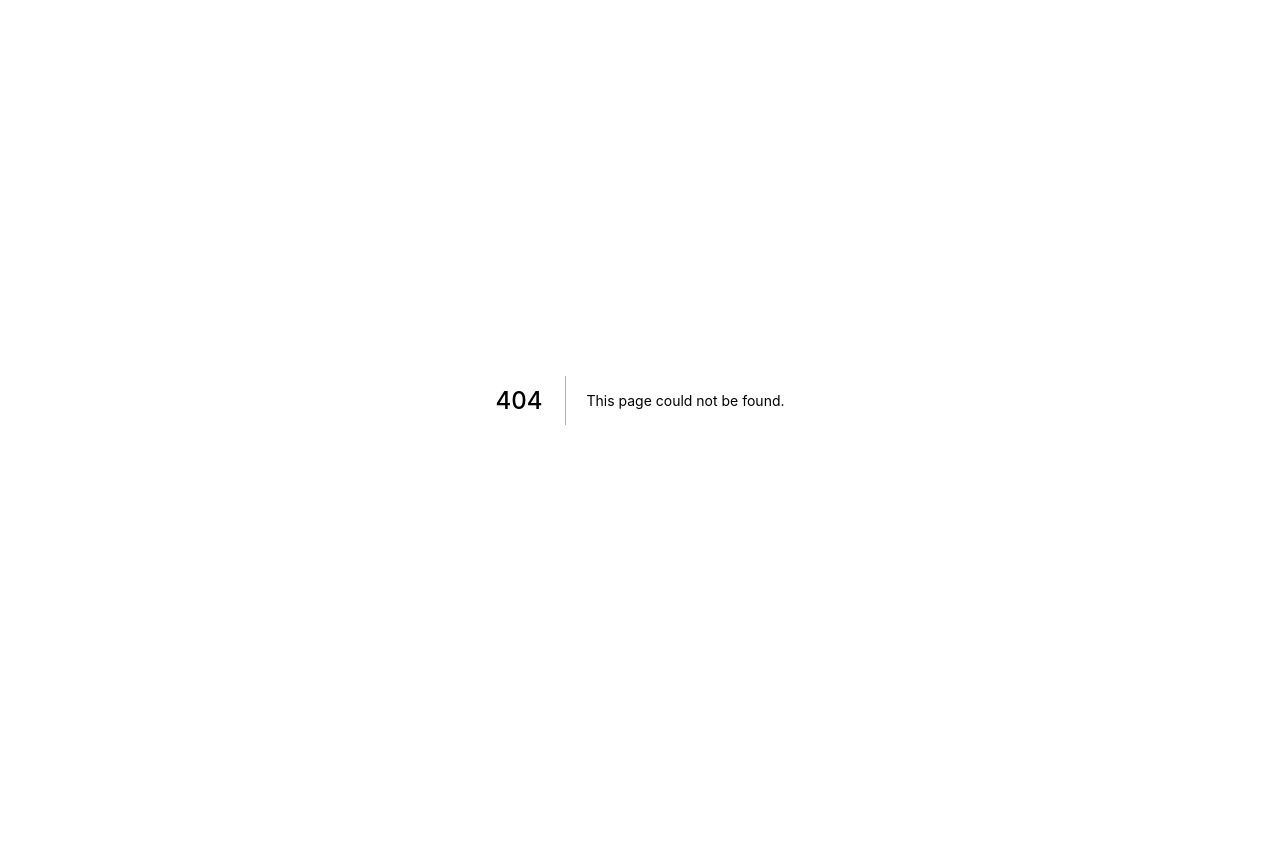
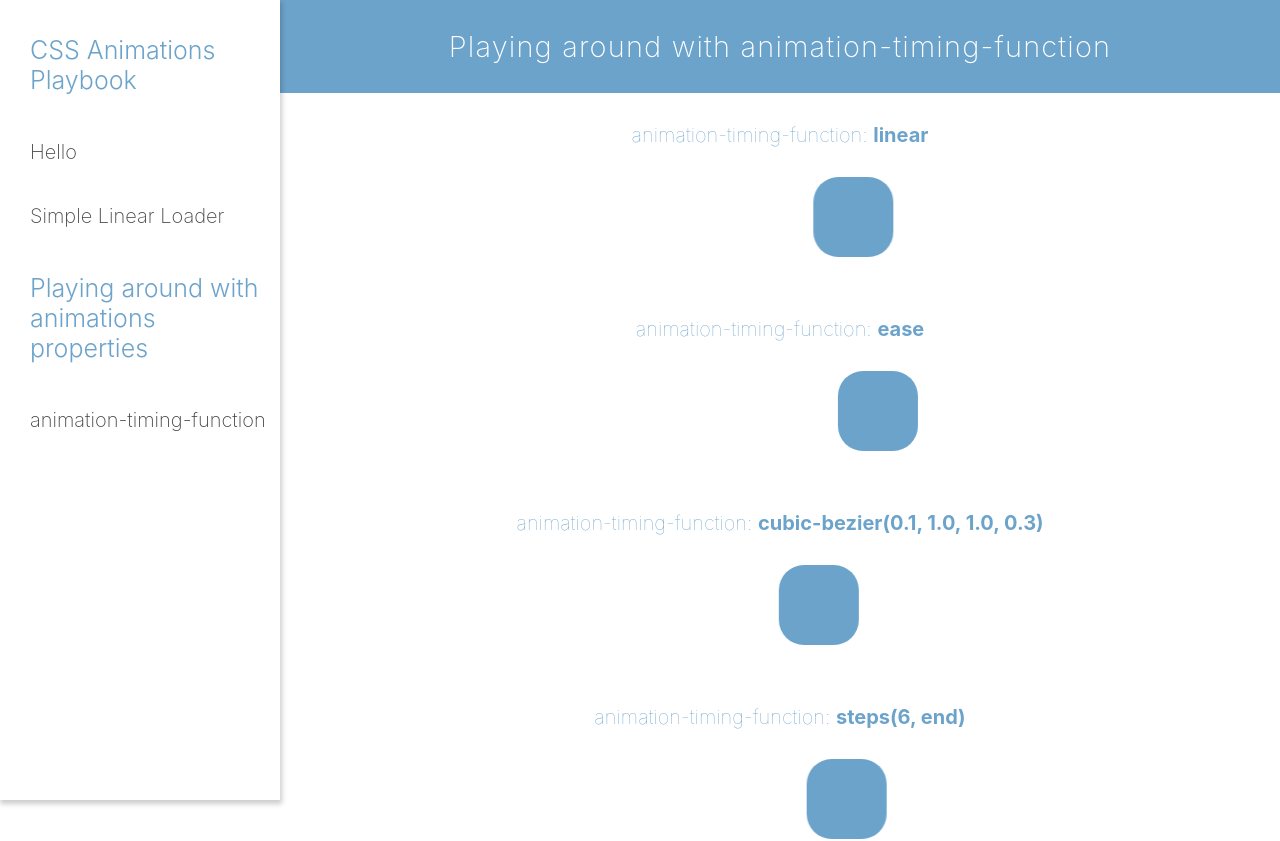
Before and after one commit to celestynaflis/css-animations-playbook, a Next.js app: page /animation-timing-function in a window 1280 px wide. Before the commit this address had no page. Shown: the top 841 px of the page. Before the commit the page ends 800 px from the top, so only its background shows below. Built offline with nearby package versions, Linux system fonts and the light colour scheme.

Commit message:
added new page

```diff
--- /dev/null
+++ b/components/AnimationTimingFunctionComponent.js
@@ -0,0 +1,32 @@
+import React from 'react';
+import styles from './AnimationTimingFunctionComponent.module.css';
+
+const AnimationTimingFunctionComponent = () => {
+    return (
+        <div className={styles.container}>
+            <p className={styles.choosePropertyButton}>
+                animation-timing-function: <strong>linear</strong>
+            </p>
+            <div className={`${styles.square} ${styles.linear}`}></div>
+            <p className={styles.choosePropertyButton}>
+                animation-timing-function: <strong>ease</strong>
+            </p>
+            <div className={`${styles.square} ${styles.ease}`}></div>
+            <p className={styles.choosePropertyButton}>
+                animation-timing-function:{' '}
+                <strong>cubic-bezier(0.1, 1.0, 1.0, 0.3)</strong>
+            </p>
+            <div className={`${styles.square} ${styles.cubic}`}></div>
+            <p className={styles.choosePropertyButton}>
+                animation-timing-function: <strong>steps(6, end)</strong>
+            </p>
+            <div className={`${styles.square} ${styles.steps}`}></div>
+            <p className={styles.choosePropertyButton}>
+                animation-timing-function: <strong>revert</strong>
+            </p>
+            <div className={`${styles.square} ${styles.revert}`}></div>
+        </div>
+    );
+};
+
+export default AnimationTimingFunctionComponent;
--- /dev/null
+++ b/components/AnimationTimingFunctionComponent.module.css
@@ -0,0 +1,68 @@
+.container {
+    display: flex;
+    flex-direction: column;
+    justify-content: flex-start;
+    align-items: center;
+    padding-left: 280px;
+    width: 100%;
+    height: 100%;
+}
+
+.row {
+    display: flex;
+    flex-direction: row;
+    justify-content: center;
+    align-items: center;
+}
+
+.choosePropertyButton {
+    text-align: center;
+    padding: 10px;
+    color: #6CA3CB;
+    font-size: 20px;
+    font-weight: lighter;
+}
+
+.square {
+    width: 80px;
+    height: 80px;
+    background-color: #6CA3CB;
+    border-radius: 25px;
+    margin-left: -200px;
+    margin-bottom: 30px;
+    animation-name: moveAnimation;
+    animation-duration: 3s;
+    animation-iteration-count: infinite;
+
+}
+
+.linear {
+    animation-timing-function: linear;
+}
+
+.steps {
+    animation-timing-function: steps(6, end);
+}
+
+.cubic {
+    /*linear, ease-in, ease-out itd również korzystają z krzywej beziera. Określa szybkość ruchu w przedziale od 0 do 1.
+    Im mniejsza wartosc tym szybciej porusza się element*/
+    animation-timing-function: cubic-bezier(0.1, 1.0, 1.0, 0.3);
+}
+
+.revert {
+    animation-timing-function: revert;
+}
+
+.ease {
+    animation-timing-function: ease;
+}
+
+@keyframes moveAnimation {
+    from {
+        transform: translateX(0px);
+    }
+    to {
+        transform: translateX(200px);
+    }
+}
--- a/components/LeftMenu.js
+++ b/components/LeftMenu.js
@@ -16,6 +16,15 @@ const LeftMenu = () => {
             >
                 Simple Linear Loader
             </p>
+            <p className={styles.title}>
+                Playing around with animations properties
+            </p>
+            <p
+                className={styles.link}
+                onClick={() => router.push('/animation-timing-function')}
+            >
+                animation-timing-function
+            </p>
         </div>
     );
 };
--- /dev/null
+++ b/pages/animation-timing-function.js
@@ -0,0 +1,11 @@
+import Layout from '../components/Layout';
+import AnimationTimingFunctionComponent from '../components/AnimationTimingFunctionComponent';
+
+export default function AnimationTimingFunction() {
+    return (
+        <>
+            <Layout title="Playing around with animation-timing-function" />
+            <AnimationTimingFunctionComponent />
+        </>
+    );
+}
```
Also changed, not shown: components/Loader.module.css (+3 -13 lines).
